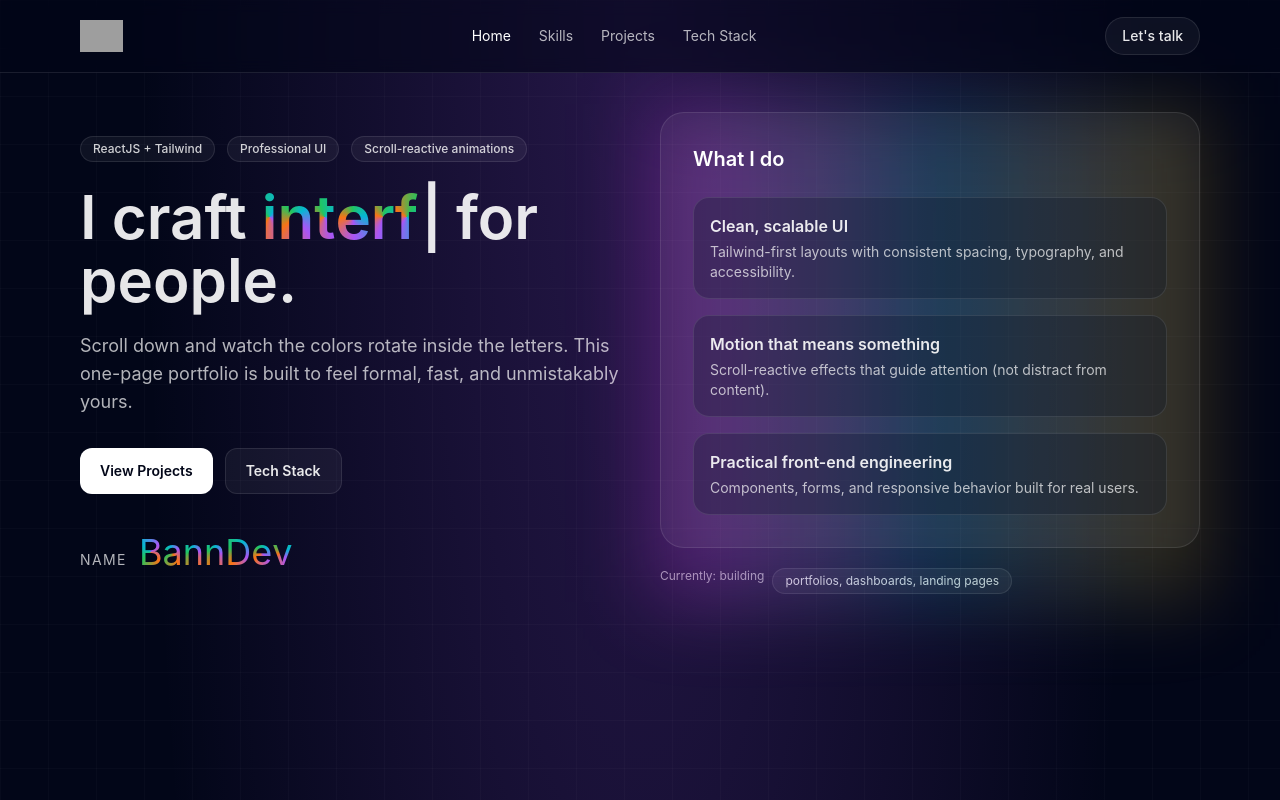
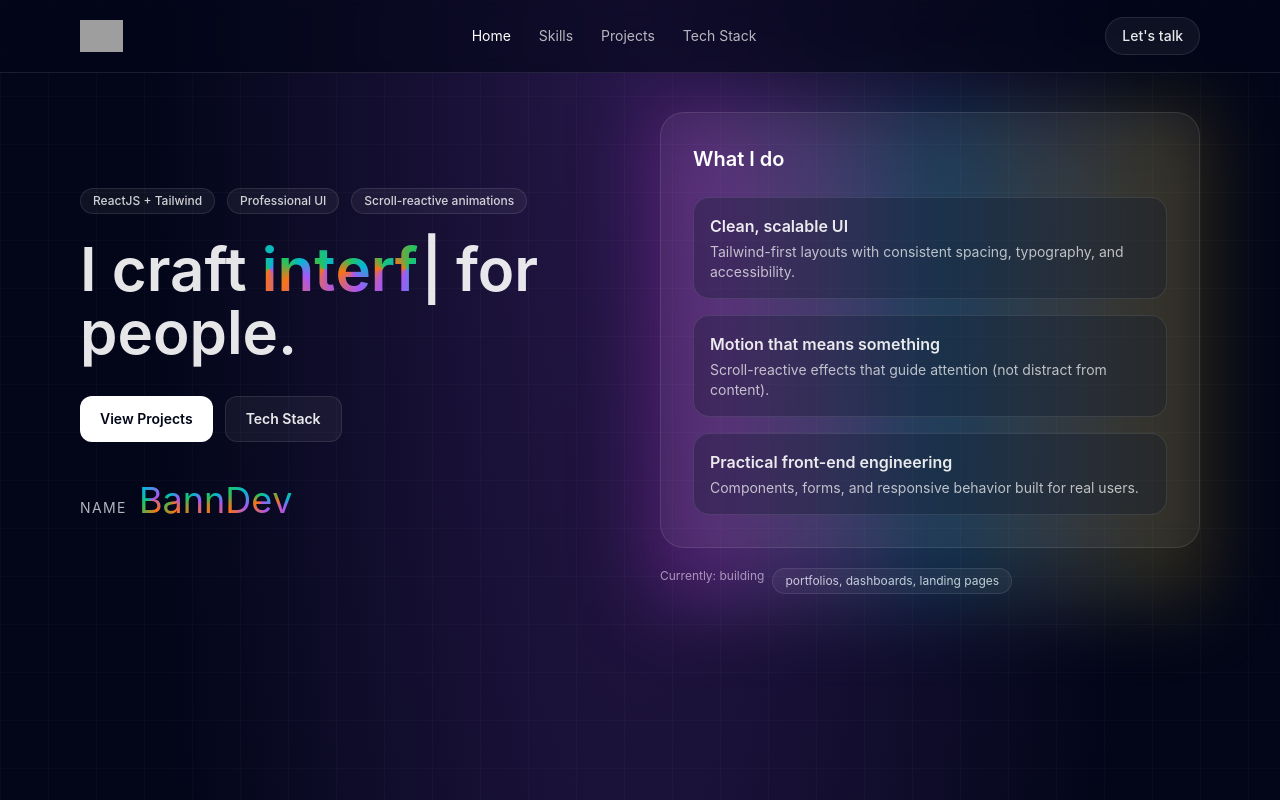
Before and after one commit to Bann001/elii, a React (Vite) app: page / in a window 1280 px wide. Shown: the top 800 px of the page. Built offline with nearby package versions, Linux system fonts and the light colour scheme; grey boxes are pictures that could not be loaded.

Commit message:
update 1

```diff
--- a/src/App.tsx
+++ b/src/App.tsx
@@ -325,8 +325,7 @@ export default function App() {
                 </h1>
 
                 <p className="mt-5 text-base sm:text-lg text-white/70 max-w-xl">
-                  Scroll down and watch the colors rotate inside the letters. This one-page portfolio is built to feel
-                  formal, fast, and unmistakably yours.
+
                 </p>
 
                 <div className="mt-8 flex flex-wrap gap-3">
```
Also changed, not shown: 2 other files (tests, documents, lock files or other folders).
